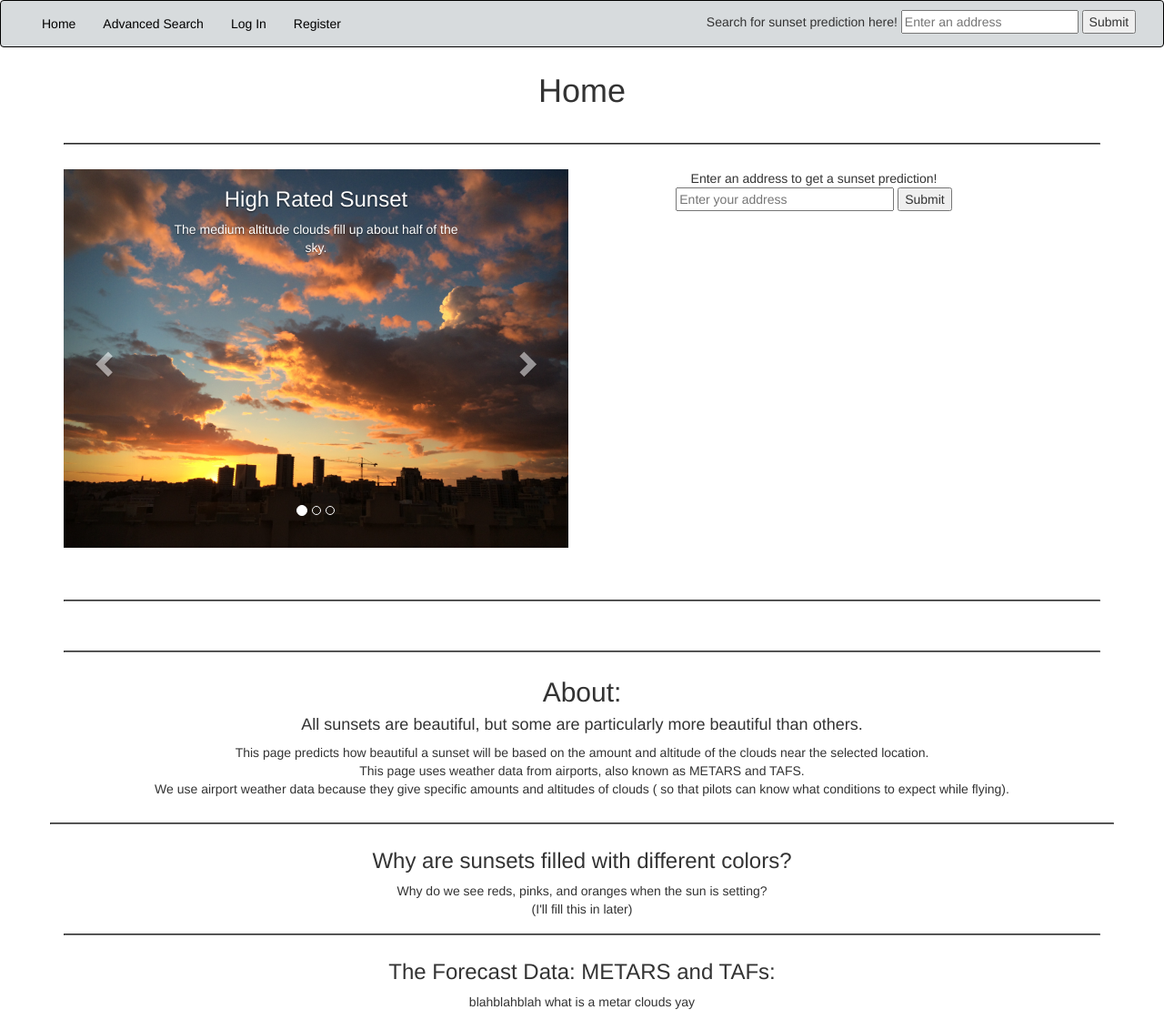
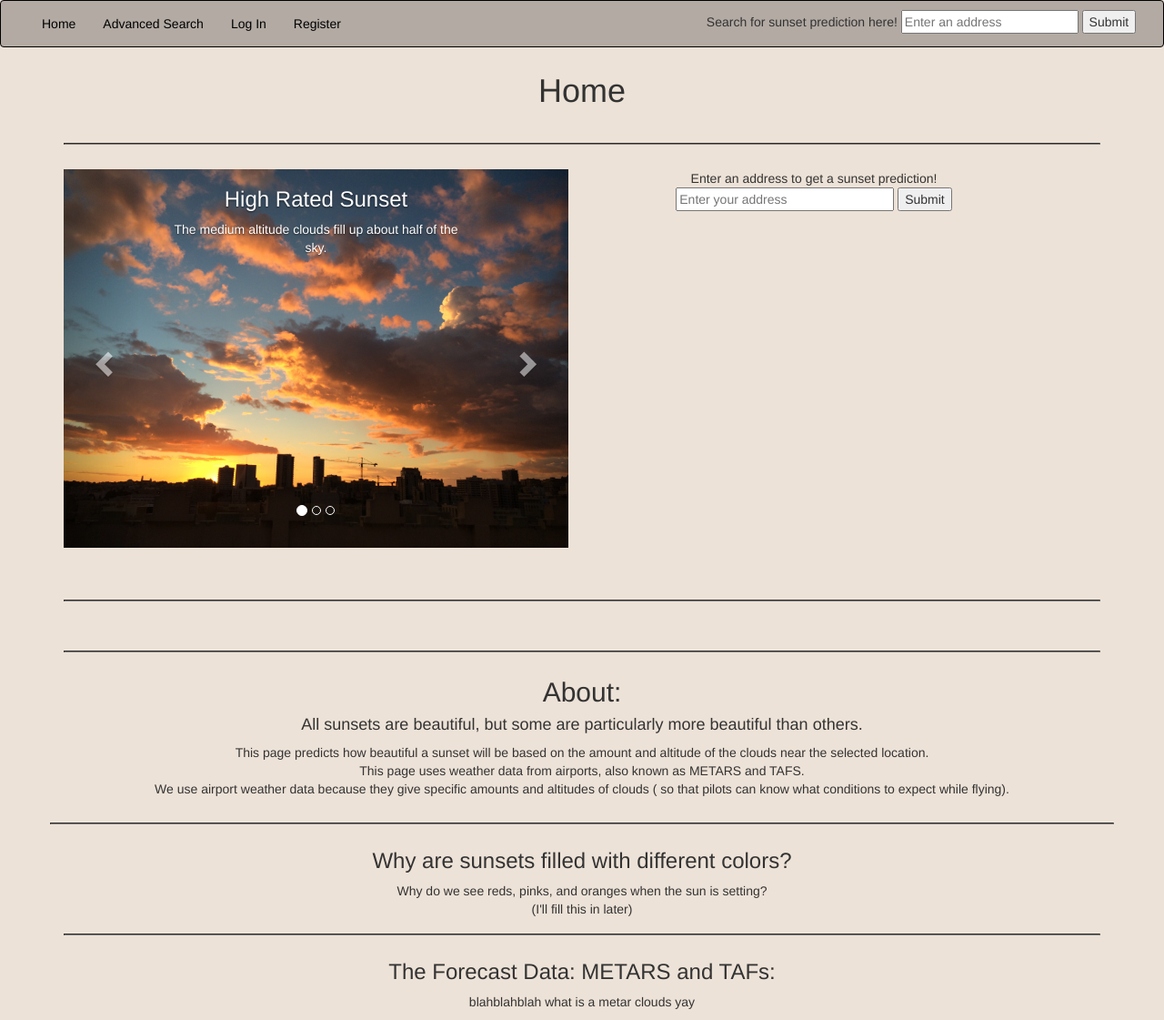
Before and after one commit to hleonhardy/fellowship-final-project, a Flask app: page / in a window 1280 px wide. Shown: the whole page at 91% size. Run offline with Flask 2, Linux system fonts and the light colour scheme; some libraries are stand-ins or nearby versions.

Commit message:
changed color of background and nav bar-will change again.

```diff
--- a/static/css/base.css
+++ b/static/css/base.css
@@ -1,5 +1,5 @@
 .nav, .navbar, .navbar-default {
-    background-color: #D7DBDD;
+    background-color: #B2AAA3;
     border-color: black;
     z-index: 5;
     margin-bottom: 0;
@@ -35,3 +35,7 @@
     margin-bottom: 0;
     margin-top: 0;
 }*/
+
+body {
+    background-color: #EDE2D7;
+}
```
